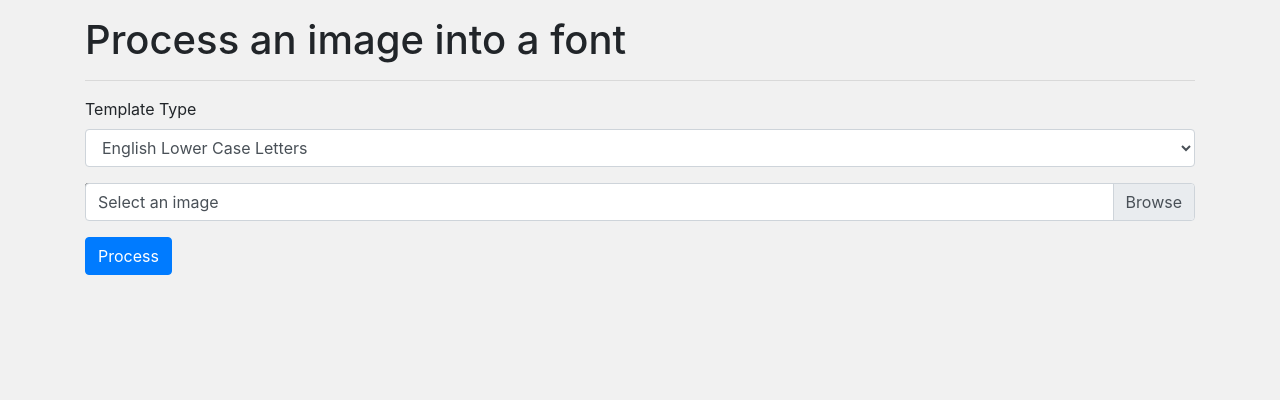
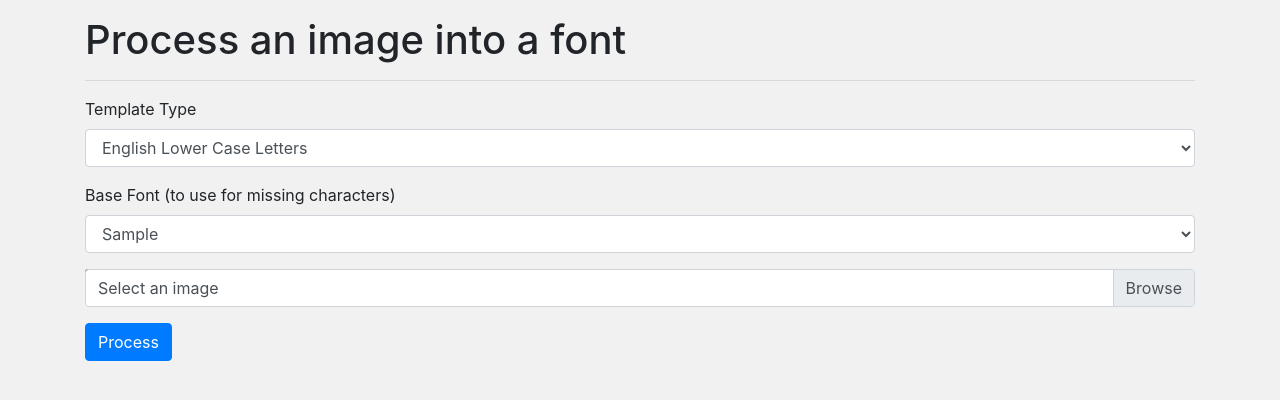
Before and after one commit to EEzycade/handwriting-font-software, a Flask app: template server/app/app/templates/public/image_to_font.html in a window 1280 px wide. Shown: the part 56-456 px from the top of the page. Run offline with Flask 2, Linux system fonts and the light colour scheme; the template is opened without the code that fills it: most values are stand-ins (such as "Sample title", 1, 10 or a date in 2020); some libraries are stand-ins or nearby versions.

Commit message:
Allow pulling missing characters from a base font

```diff
--- a/server/app/app/templates/public/image_to_font.html
+++ b/server/app/app/templates/public/image_to_font.html
@@ -23,6 +23,14 @@
                                 <option value="custom">Custom</option>
                             </select>
                         </div>
+                        <div class="mb-3">
+                            <label for="base_font" class="form-label">Base Font (to use for missing characters)</label>
+                            <select name="base_font" id="base_font" class="form-control">
+                                {% for base_font in base_fonts %}
+                                    <option value="{{base_font}}">{{base_font}}</option>
+                                {% endfor %}
+                            </select>
+                        </div>
                         <div class="custom-file">
                             <input type="file" class="form-control-file" id="image" name="image" onchange="setFileName(this.value);" accept=".png,.jpg,.jpeg">
                             <label for="image" class="custom-file-label">Select an image</label>
--- a/server/app/app/views.py
+++ b/server/app/app/views.py
@@ -5,6 +5,7 @@ from datetime import datetime
 from werkzeug.utils import secure_filename
 from app.utils.security import requires_auth, devEnvironment
 from app.utils.web_utils import allowed_image, allowed_image_filesize, get_glyph, get_font_list
+from app.utils import web_utils
 from app.utils.constants import template_symbols_dict
 import os
 from cv2 import imwrite, imread
@@ -18,7 +19,10 @@ def index():
     Summary: Homepage in the dev backend testing environment.
     Author: Hans Husurianto
     """
-    return render_template('public/image_to_font.html', title='Image To Font')
+    return render_template('public/image_to_font.html',
+                           title='Image To Font',
+                           base_fonts=web_utils.base_font_list(),
+    )
 
 # Route to process an image
 # Author: Hans Husurianto, Braeden Burgard
@@ -60,6 +64,18 @@ def process():
     elif 'template_type' in request.form:
         templateType = request.form['template_type']
     template = template_symbols_dict[templateType]
+
+    # Retrieve Base Font
+    # Author: Andrew Bauer
+    base_font = secure_filename(
+            request.form.get("base_font", app.config['DEFAULT_BASE_FONT'])
+    )
+    if os.path.exists(os.path.join(app.config["FONTS_FOLDER3"], base_font)):
+        print(f"Using '{base_font}' for missing characters.")
+    else:
+        flash(f'The base font \'{request.form["base_font"]}\' does not exist. Using the default base font \'{base_font}\' instead.', 'warning')
+        print(f'The base font \'{request.form["base_font"]}\' does not exist. Using the default base font \'{base_font}\' instead.')
+        base_font = app.config['DEFAULT_BASE_FONT']
 
     # Check that the image has an appropriate name
     # Author: Hans Husurianto
@@ -133,15 +149,15 @@ def process():
     # Convert SVGs into a font
     # Author: Andrew Silkwood
     svg_path = os.path.join(app.config['SVG_IMAGES'], fontname)
+    font_path = os.path.join(app.config['FONTS_FOLDER2'], fontname + ".otf")
     clean(svg_path)
-    bmark.font.create(
-            unboxed_image_path,
-            svg_path,
-            os.path.join(
-                app.config['FONTS_FOLDER2'],
-                fontname + ".otf"
-            )
-    )
+    bmark.font.create(unboxed_image_path, svg_path, font_path)
+
+    # Pull missing characters from a base font
+    # Author: Andrew Bauer
+    base_font_path = os.path.join(app.config['FONTS_FOLDER3'], base_font)
+    assert os.path.exists(base_font_path)
+    bmark.font.merge_font(font_path, base_font_path, output_file=font_path)
 
     return Response("{'message':'Successfully converted image to font','filename':'"+ fontname + ".otf" +"'}", status=201)
 
--- a/server/app/config.py
+++ b/server/app/config.py
@@ -13,6 +13,9 @@ class Config(object):
     SVG_IMAGES = "./app/svgs"
     FONTS_FOLDER = "./fonts"
     FONTS_FOLDER2 = "./app/fonts"
+    FONTS_FOLDER3 = "./app/base_fonts"
+
+    DEFAULT_BASE_FONT = "ComicSans.ttf"
 
     ALLOWED_IMAGE_EXTENSIONS = ["png", "jpg", "jpeg"]
     MAX_IMAGE_SIZE = 8 * 1024 * 1024  # 8MB
```
Also changed, not shown: server/app/app/utils/web_utils.py (+9 -0 lines).
